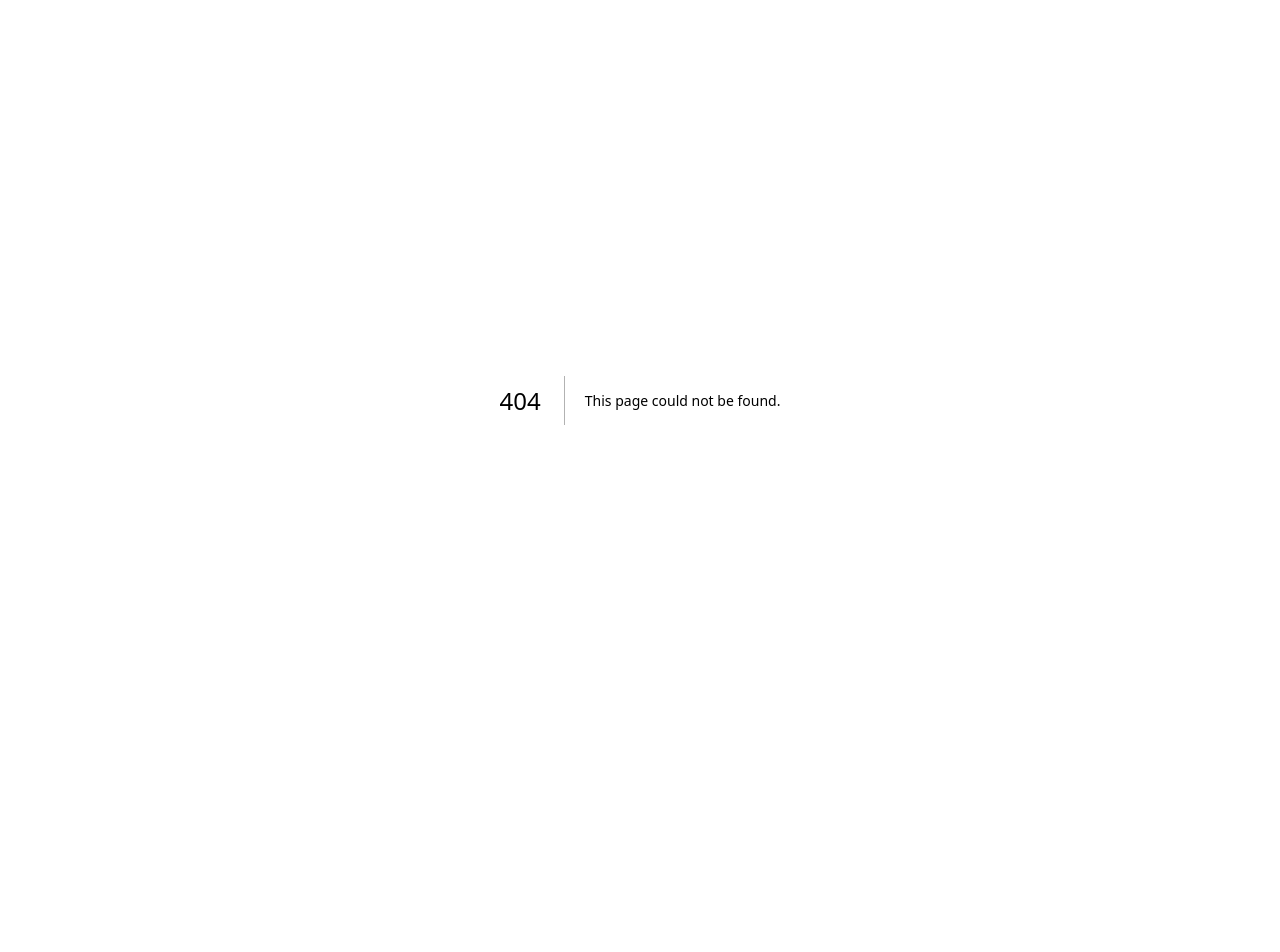
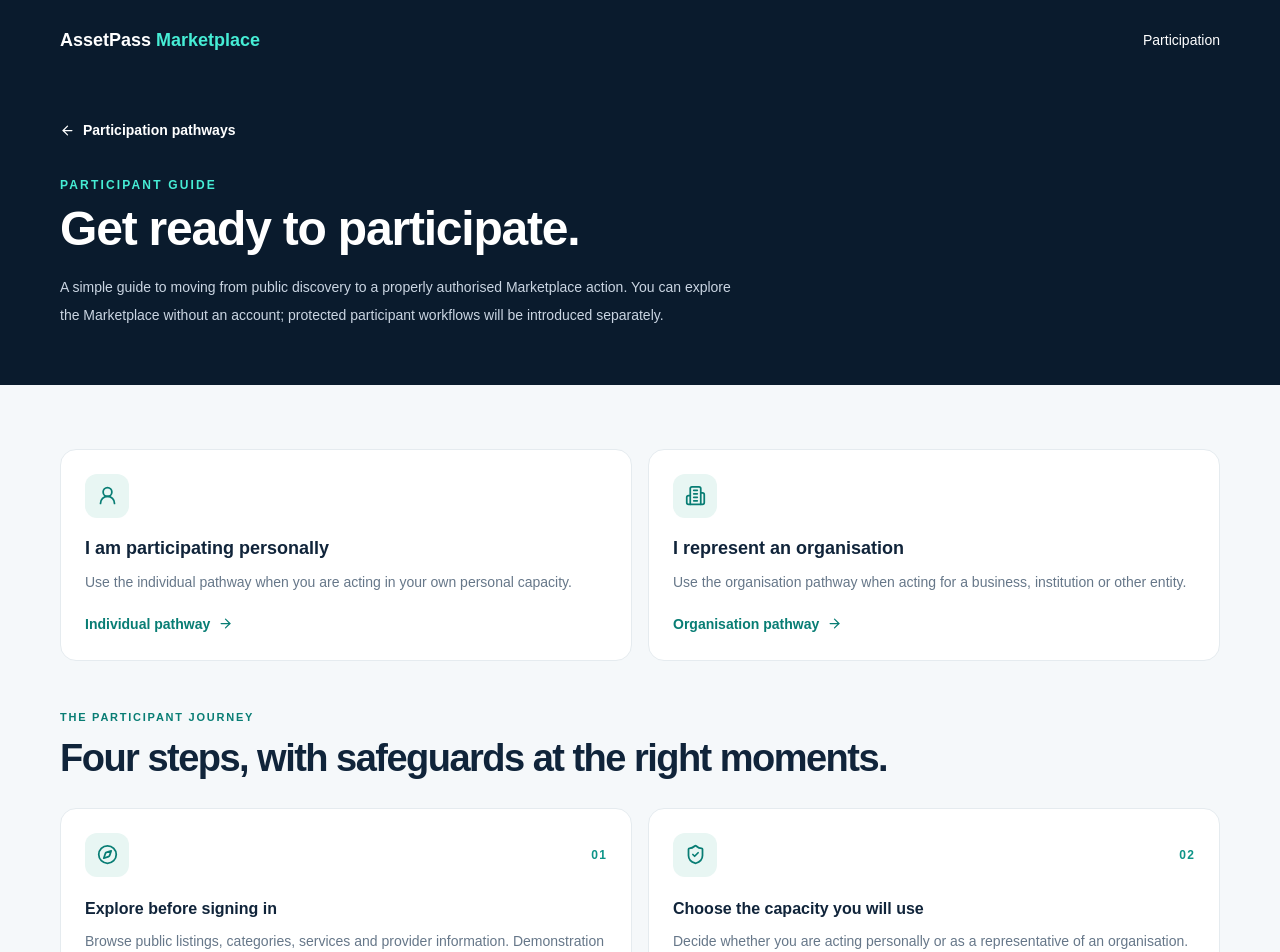
Before and after one commit to hlestakovjames/assetpass-marketplace, a Next.js app: page /participate/getting-started in a window 1280 px wide. Before the commit this address had no page. Shown: the top 952 px of the page. Before the commit the page ends 800 px from the top, so only its background shows below. Built offline with nearby package versions, Linux system fonts and the light colour scheme.

Commit message:
sync: add src/app/participate/getting-started/page.tsx

```diff
--- /dev/null
+++ b/src/app/participate/getting-started/page.tsx
@@ -0,0 +1,28 @@
+import Link from "next/link";
+import { ArrowLeft, ArrowRight, Building2, CheckCircle2, Compass, FileCheck2, ShieldCheck, UserRound } from "lucide-react";
+
+const commonSteps = [
+  { icon: Compass, title: "Explore before signing in", text: "Browse public listings, categories, services and provider information. Demonstration content is clearly labelled and is not live inventory." },
+  { icon: ShieldCheck, title: "Choose the capacity you will use", text: "Decide whether you are acting personally or as a representative of an organisation. These are distinct participant capacities." },
+  { icon: FileCheck2, title: "Prepare for the relevant checks", text: "For protected actions, the future platform will apply the identity, eligibility and authority checks relevant to that action. Requirements depend on the asset and activity." },
+  { icon: CheckCircle2, title: "Use the permitted Marketplace action", text: "When secure participant workflows become available, follow the applicable steps for enquiries, offers and transactions. An action is not complete merely because it was submitted or accepted." },
+];
+
+export default function GettingStartedPage() {
+  return (
+    <main className="min-h-screen bg-[var(--surface)]">
+      <header className="bg-[var(--navy-deep)] text-white"><div className="site-container flex h-20 items-center justify-between"><Link href="/" className="text-lg font-extrabold">AssetPass <span className="text-teal-300">Marketplace</span></Link><Link href="/participate" className="text-sm text-slate-300 hover:text-white">Participation</Link></div></header>
+      <section className="bg-[var(--navy-deep)] pb-14 pt-10 text-white"><div className="site-container"><Link href="/participate" className="inline-flex items-center gap-2 text-sm font-semibold text-slate-300 hover:text-white"><ArrowLeft size={15}/> Participation pathways</Link><p className="mt-8 text-xs font-bold uppercase tracking-[.18em] text-teal-300">Participant guide</p><h1 className="mt-3 max-w-3xl text-4xl font-extrabold tracking-tight md:text-5xl">Get ready to participate.</h1><p className="mt-5 max-w-2xl text-sm leading-7 text-slate-300">A simple guide to moving from public discovery to a properly authorised Marketplace action. You can explore the Marketplace without an account; protected participant workflows will be introduced separately.</p></div></section>
+      <section className="site-container py-12 md:py-16">
+        <div className="grid gap-4 md:grid-cols-2">
+          <Link href="/participate/individuals" className="rounded-2xl border border-[var(--line)] bg-white p-6 transition hover:shadow-md"><span className="flex h-11 w-11 items-center justify-center rounded-xl bg-[#e8f6f3] text-[var(--teal-dark)]"><UserRound size={21}/></span><h2 className="mt-4 text-lg font-bold text-[var(--navy)]">I am participating personally</h2><p className="muted mt-2 text-sm leading-6">Use the individual pathway when you are acting in your own personal capacity.</p><span className="mt-5 inline-flex items-center gap-2 text-sm font-bold text-[var(--teal-dark)]">Individual pathway <ArrowRight size={15}/></span></Link>
+          <Link href="/participate/organisations" className="rounded-2xl border border-[var(--line)] bg-white p-6 transition hover:shadow-md"><span className="flex h-11 w-11 items-center justify-center rounded-xl bg-[#e8f6f3] text-[var(--teal-dark)]"><Building2 size={21}/></span><h2 className="mt-4 text-lg font-bold text-[var(--navy)]">I represent an organisation</h2><p className="muted mt-2 text-sm leading-6">Use the organisation pathway when acting for a business, institution or other entity.</p><span className="mt-5 inline-flex items-center gap-2 text-sm font-bold text-[var(--teal-dark)]">Organisation pathway <ArrowRight size={15}/></span></Link>
+        </div>
+        <div className="mt-12"><p className="eyebrow">The participant journey</p><h2 className="section-title mt-3">Four steps, with safeguards at the right moments.</h2><div className="mt-7 grid gap-4 md:grid-cols-2">{commonSteps.map(({icon:Icon,title,text},i)=><article key={title} className="rounded-2xl border border-[var(--line)] bg-white p-6"><div className="flex items-center justify-between"><span className="flex h-11 w-11 items-center justify-center rounded-xl bg-[#e8f6f3] text-[var(--teal-dark)]"><Icon size={21}/></span><span className="text-xs font-extrabold tracking-widest text-[var(--teal)]">0{i+1}</span></div><h3 className="mt-5 font-bold text-[var(--navy)]">{title}</h3><p className="muted mt-2 text-sm leading-6">{text}</p></article>)}</div></div>
+        <div className="mt-10 rounded-2xl border border-[var(--line)] bg-white p-6 md:p-8"><h2 className="text-lg font-bold text-[var(--navy)]">Keep these responsibilities distinct</h2><ul className="muted mt-4 space-y-3 text-sm leading-6"><li>• A participant account identifies who is acting; it does not establish legal ownership of an asset.</li><li>• Organisation membership, employment, custody or general administration does not automatically grant authority to list or sell.</li><li>• A listing is an offer to transact, not the canonical asset record or a transfer of ownership or custody.</li><li>• Listing review, identity checks, ownership evidence and delegated authority are separate checks.</li></ul></div>
+        <div className="mt-8 rounded-2xl border border-amber-200 bg-amber-50 p-5"><h2 className="font-bold text-amber-950">Current frontend status</h2><p className="mt-2 text-sm leading-6 text-amber-950">This guide is informational. Account creation, sign-in, identity verification, organisation onboarding, authority evidence submission, enquiries, offers and transactions are not active in this standalone frontend. No documents need to be submitted through this page.</p></div>
+        <div className="mt-8 flex flex-wrap gap-3"><Link href="/search" className="inline-flex items-center gap-2 rounded-lg bg-[var(--teal)] px-5 py-3 text-sm font-bold text-white">Browse listings <ArrowRight size={15}/></Link><Link href="/services" className="inline-flex items-center gap-2 rounded-lg border border-[var(--line)] bg-white px-5 py-3 text-sm font-bold text-[var(--navy)]">Explore services <ArrowRight size={15}/></Link></div>
+      </section>
+    </main>
+  );
+}
```
